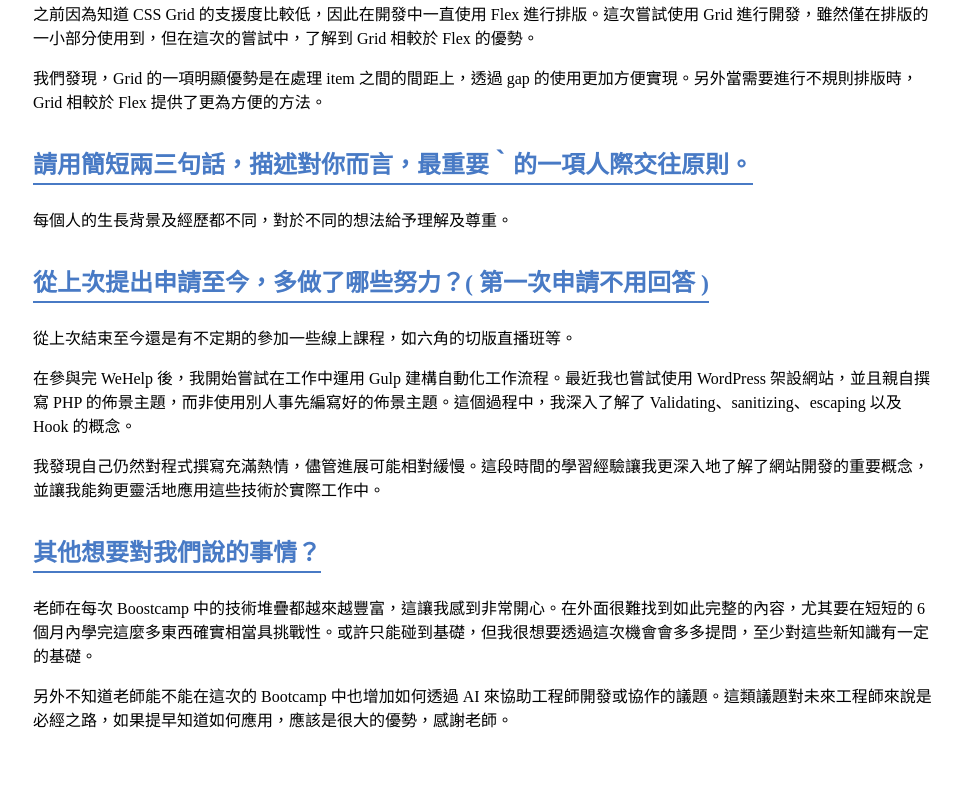
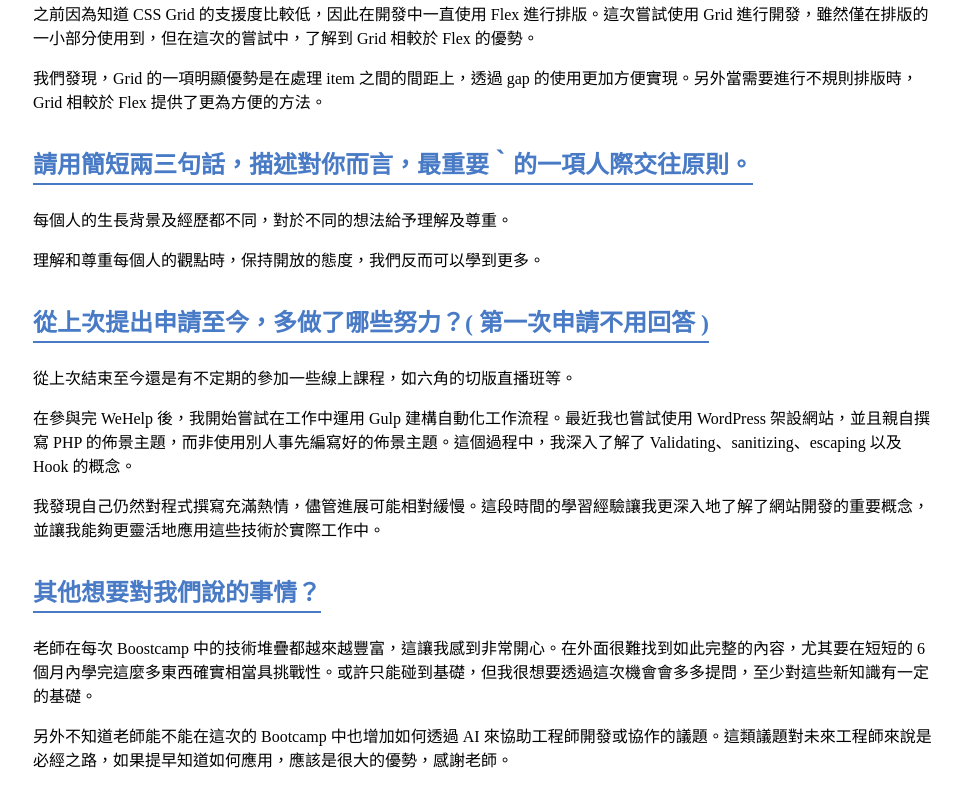
Before and after one commit to kingmugi/wehelp, a website: page index.html in a window 1280 px wide. Shown: the part 1344-2151 px from the top of the page, without its empty margins (319-1280 px from the left). Drawn offline with Linux system fonts and the light colour scheme.

Commit message:
add more info

```diff
--- a/index.html
+++ b/index.html
@@ -60,6 +60,7 @@
 
                 <h2 id="heading_7" class="sub_title">請用簡短兩三句話，描述對你而言，最重要｀的一項人際交往原則。</h2>
                 <p>每個人的生長背景及經歷都不同，對於不同的想法給予理解及尊重。</p>
+                <p>理解和尊重每個人的觀點時，保持開放的態度，我們反而可以學到更多。</p>
 
                 <h2 id="heading_8" class="sub_title">從上次提出申請至今，多做了哪些努力？( 第一次申請不用回答 )</h2>
                 <p>從上次結束至今還是有不定期的參加一些線上課程，如六角的切版直播班等。</p>
```
